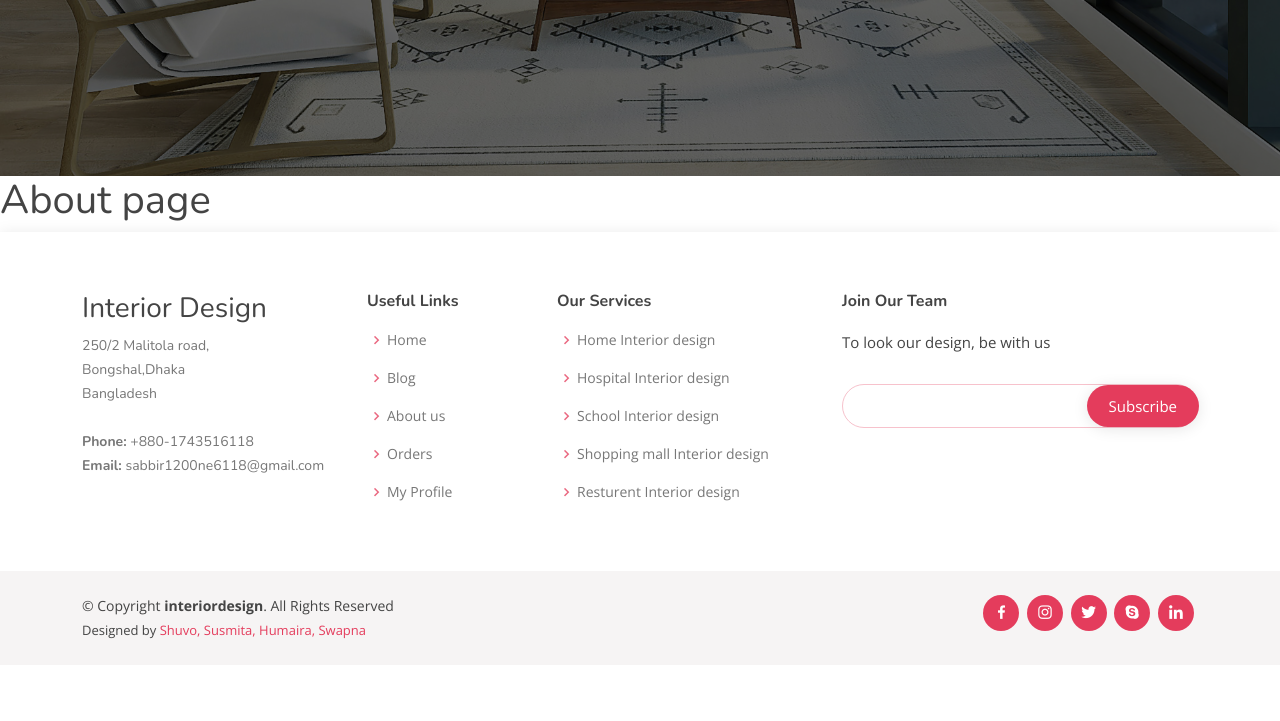
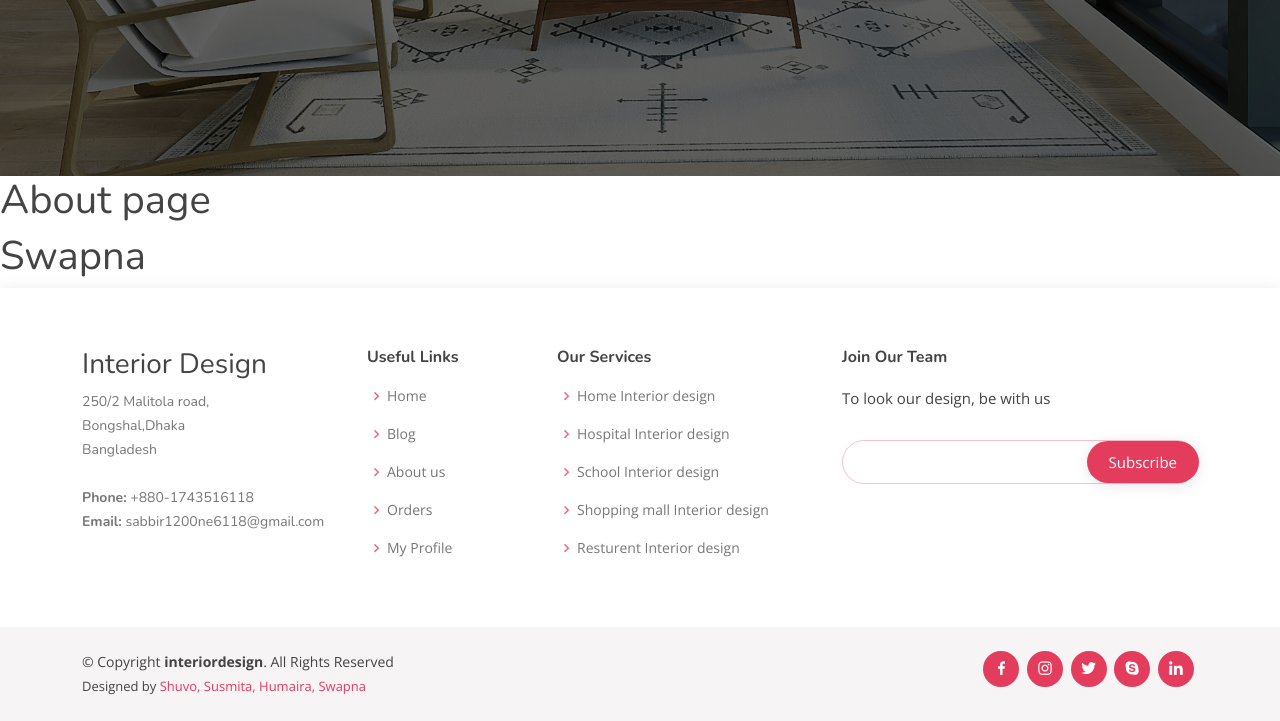
Before and after one commit to shuvoSh24/FinalPr01Project, a Django app: template ecommarce/templates/about.html in a window 1280 px wide. Shown: the part 544-1265 px from the top of the page. Before the commit the page ends 1183 px from the top, so only its background shows below. Run offline with Django 3.2, Linux system fonts and the light colour scheme; the template is opened without the code that fills it, so the values that code supplies are empty; some libraries are stand-ins or nearby versions.

Commit message:
test Swapna

```diff
--- a/ecommarce/templates/about.html
+++ b/ecommarce/templates/about.html
@@ -4,4 +4,5 @@
 {% block body %}
     <h1>About page</h1>
 <!--   <h1>This is the about page</h1>-->
+<h1>Swapna</h1>
 {% endblock body %}
```
